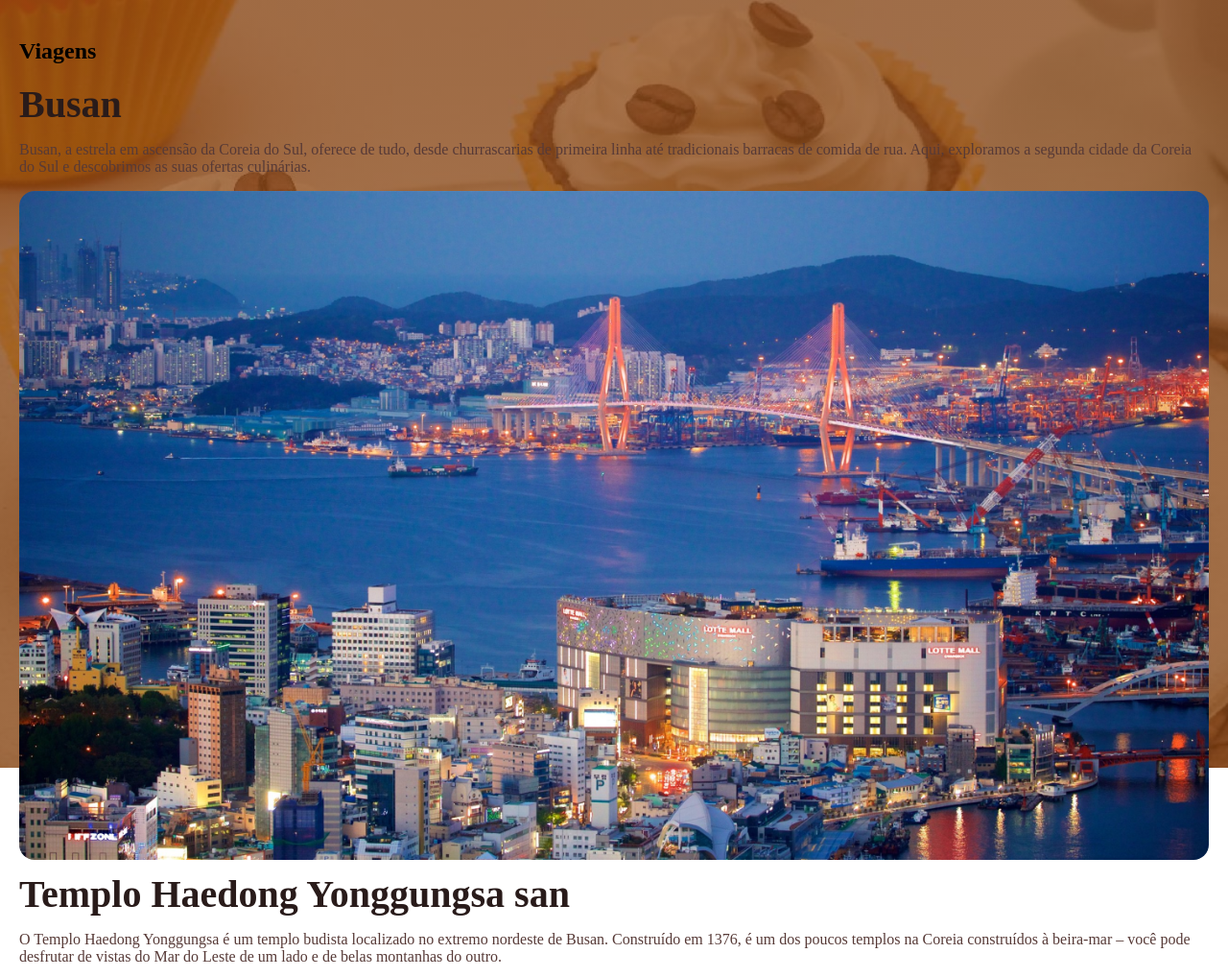
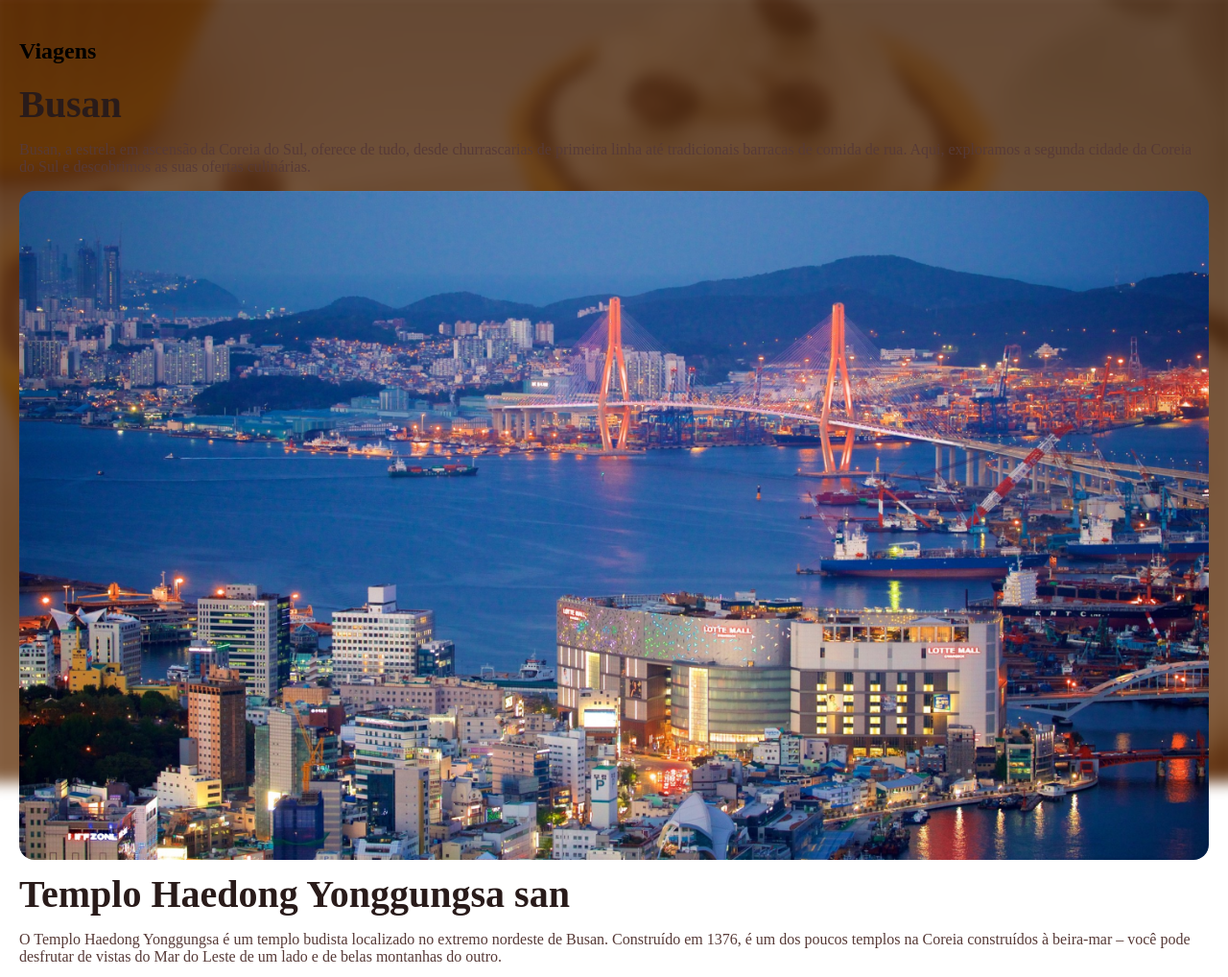
Before and after one commit to isrique9/rocket_project, a Flask app: page /viagens/ in a window 1280 px wide. Shown: the top 1018 px of the page at 96% size. Run offline with Flask 3, Linux system fonts and the light colour scheme; some web fonts are replaced.

Commit message:
:lipstick::recycle: FEAT: Estilos da aplicação refatorados.

```diff
--- a/src/app/static/css/receitas_style/feed.css
+++ b/src/app/static/css/receitas_style/feed.css
@@ -15,16 +15,16 @@ body {
 body::before {
     content: "";
     position: fixed;
-    top: 0;
-    left: 0;
-    width: 100%;
-    height: 100%;
-    background-image: url(/static/img/image_06.png);
+    top: -15px;
+    left: -15px;
+    width: calc(100% + 30px);
+    height: calc(100% + 30px);
+    background-image: linear-gradient(rgb(67 32 8 / 76%), rgb(102 51 14 / 70%)), url(/static/img/image_05.png);
     background-size: cover;
     background-repeat: no-repeat;
     background-position: center;
-    background-image: linear-gradient(rgba(139, 69, 19, 0.7), rgba(139, 69, 19, 0.7)), url(/static/img/image_05.png);
-    z-index: -1;
+    filter: blur(8px);
+    z-index: -2;
 }
 
 main {
@@ -37,6 +37,12 @@ img {
     border-radius: 16px;
     width: 100%;
     height: auto;
+}
+
+#heart {
+    width: 14px;
+    height: auto;
+    vertical-align: middle;
 }
 
 .card-container {
--- a/src/app/templates/base.html
+++ b/src/app/templates/base.html
@@ -17,5 +17,7 @@
       {% include partial %}
     {% endblock %}
   </main>
+
+  {% include 'include/footer_project.html' %}
 </body>
 </html>
--- /dev/null
+++ b/src/app/templates/include/footer_project.html
@@ -0,0 +1,8 @@
+<div id="external_site_footer_container">
+  <div id="position_footer_controller">
+    <footer style="color: #F0E8C2; text-align: center; padding-bottom: 48px;">Feito com
+        <img src="{{ url_for('static', filename='img/Vector.svg') }}" alt="Icone de coração" id="heart">
+        por Rickk_
+    </footer>
+  </div>
+</div>
--- a/src/app/templates/partials/feed_receitas.html
+++ b/src/app/templates/partials/feed_receitas.html
@@ -1,7 +1,6 @@
 <!-- templates/ partials/ feed_receitas.html -->
 {% for receita in receitas %}
-<div class="card-container">
-
+  <div class="card-container">
     <img src="{{ url_for('static', filename=receita.imagem.caminho.split('static/')[1]) }}" alt="{{ receita.titulo }}">
     <div class="card">
       <section id="about">
```
Also changed, not shown: src/app/static/img/Vector.svg (added).
